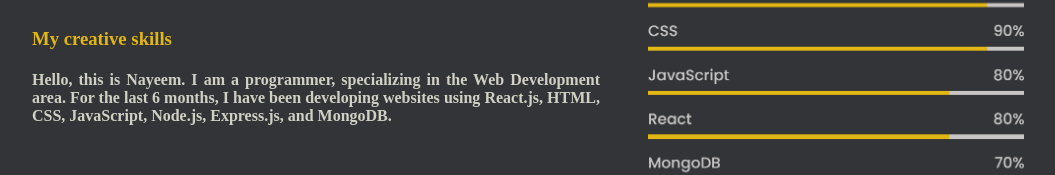
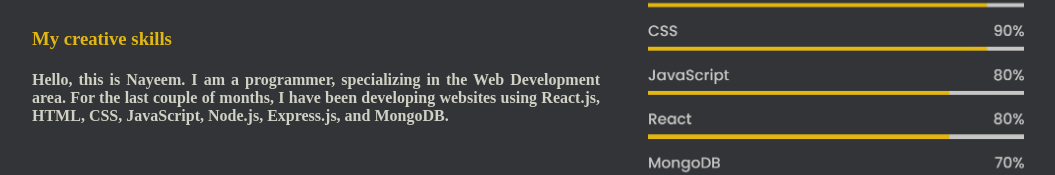
Before and after one commit to ReNayeem/Basic-Portfolio, a plain HTML site: page skills.html in a window 1280 px wide. Shown: the part 359-534 px from the top of the page, without its empty margins (120-1175 px from the left). Drawn offline with Linux system fonts and the light colour scheme.

Commit message:
Skills page updated

```diff
--- a/skills.html
+++ b/skills.html
@@ -27,7 +27,8 @@
                     <h3>My creative skills</h3>
 
                     <h4>Hello, this is Nayeem. I am a programmer, specializing in the Web Development area. For the last
-                        6 months, I have been developing websites using React.js, HTML, CSS, JavaScript, Node.js,
+                        couple of months, I have been developing websites using React.js, HTML, CSS, JavaScript,
+                        Node.js,
                         Express.js, and MongoDB.</h4>
                 </div>
 
```
